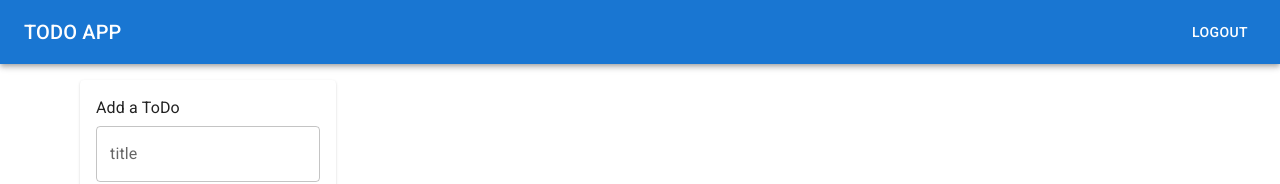
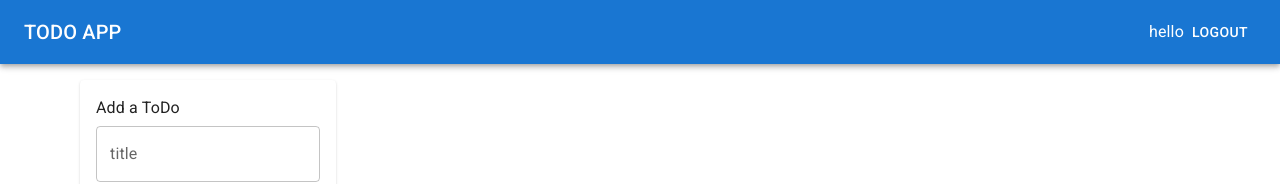
Before and after one commit to daniel21dev/todofront, a React (Create React App) app: page / in a window 1280 px wide. Shown: the top 184 px of the page. Built offline with nearby package versions, Linux system fonts and the light colour scheme; no server answers.

Commit message:
navbar user name

```diff
--- a/src/components/auth/LoginForm.js
+++ b/src/components/auth/LoginForm.js
@@ -28,6 +28,7 @@ export const LoginForm = () => {
             try {
                 const { data } = await axios.post('/login', formData)
                 localStorage.setItem('token', data.token)
+                localStorage.setItem('user',JSON.stringify(data.user))
                 navigate('/')
             } catch (error) {
                 console.log(error);
--- a/src/components/layout/Navbar.js
+++ b/src/components/layout/Navbar.js
@@ -7,9 +7,10 @@ import { useNavigate } from "react-router";
 
 export const Navbar = () => {
     let navigate = useNavigate();
-    const handleLogout = () =>{
+    const handleLogout = () => {
         logout(navigate)
     }
+    const user = JSON.parse(localStorage.getItem('user')) || {};
 
     return (
         <Box sx={{ flexGrow: 1 }}>
@@ -19,12 +20,21 @@ export const Navbar = () => {
                         TODO APP
                     </Typography>
 
+                    <div style={{
+                        display:'flex',
+                        alignItems: 'center',
+                        }}>
+                        <Typography variant="body1" component="div" sx={{ flexGrow: 1 }}>
+                            hello {user.name}
+                        </Typography>
                         <Button
                             color="inherit"
                             onClick={handleLogout}
                         >
                             Logout
                         </Button>
+                    </div>
+
                 </Toolbar>
             </AppBar>
         </Box>
```
Lines whose indentation alone changed are shown as unchanged.
